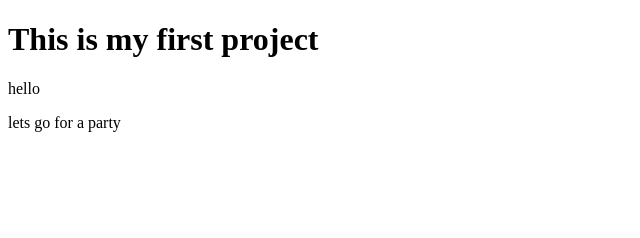
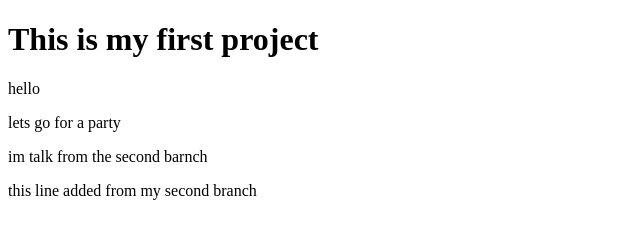
Before and after one commit to dipu52/my-4th-website, a plain HTML site: page index.html in a window 1280 px wide. Shown: the whole page, without its empty margins (0-640 px from the left). Drawn offline with Linux system fonts and the light colour scheme.

Commit message:
learning about my second branch

```diff
--- a/index.html
+++ b/index.html
@@ -9,6 +9,8 @@
     <h1>This is my first project</h1>
     <p>hello</p>
     <p>lets go for a party</p>
+    <p>im talk from the second barnch</p>
+    <p>this line added from my second branch</p>
     <img src="flag.jpg" alt="">
 </body>
 </html>
```
